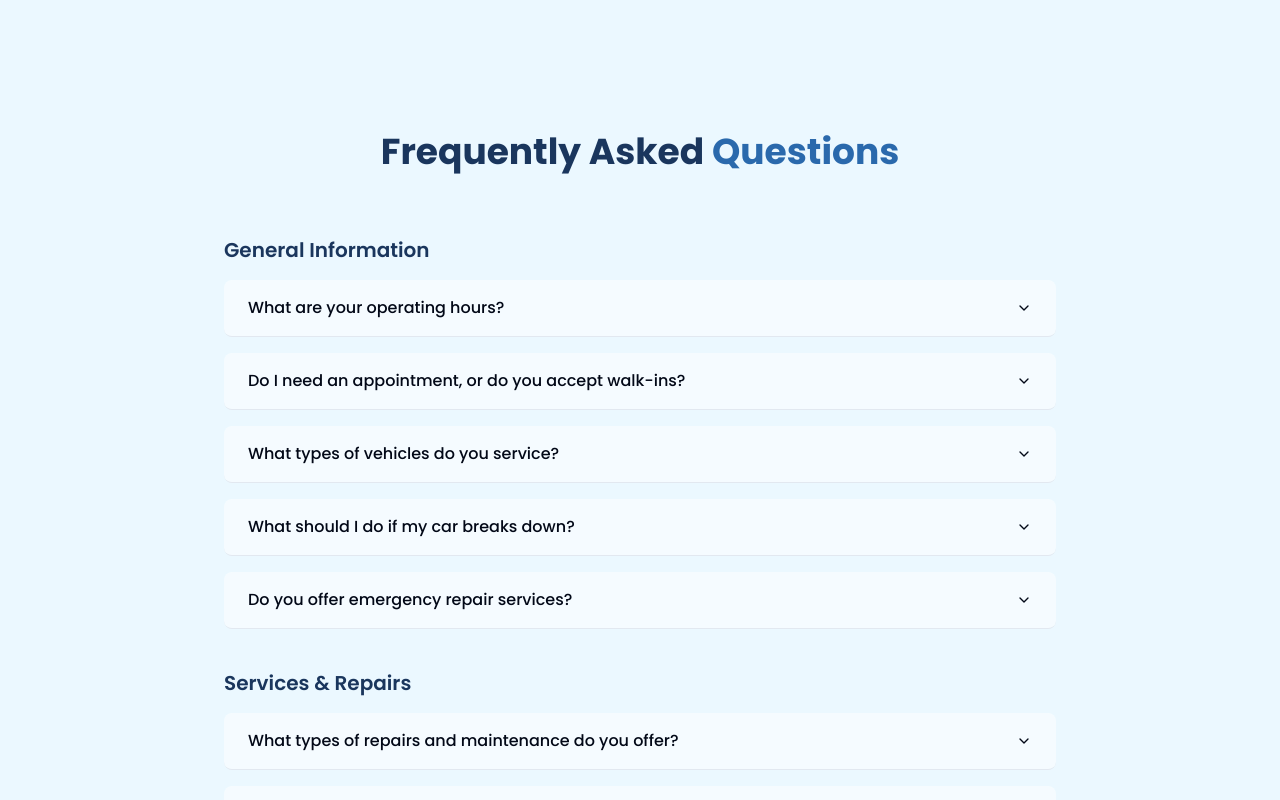
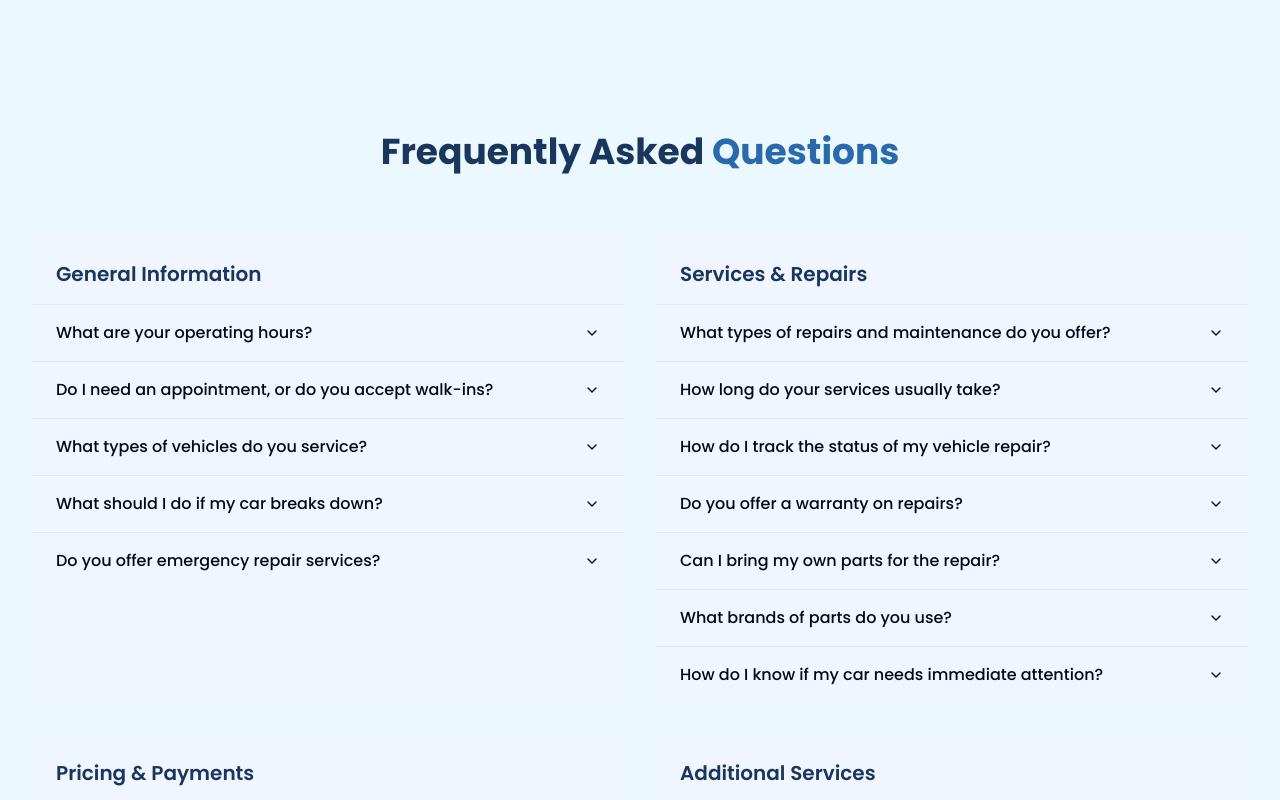
Before and after one commit to lan-celot/SE2-, a Next.js app: page / in a window 1280 px wide. Shown: the part 6540-7340 px from the top of the page. Built offline with nearby package versions, Linux system fonts and the light colour scheme.

Commit message:
Update faq-section.tsx

```diff
--- a/components/customer-components/faq-section.tsx
+++ b/components/customer-components/faq-section.tsx
@@ -1,12 +1,8 @@
 "use client"
 
-import {
-  Accordion,
-  AccordionContent,
-  AccordionItem,
-  AccordionTrigger,
-} from "@/components/customer-components/ui/accordion"
+import { useState } from "react"
 import { BackgroundLogo } from "./background-logo"
+import { ChevronDown } from "lucide-react"
 
 // Organize FAQs by category
 const faqCategories = [
@@ -108,41 +104,68 @@ const faqCategories = [
       },
       {
         question: "Can I get a digital receipt or invoice?",
-        answer: "Yes. Through Gmail, WhatsApp, WeChat, Telegram and Viber."
+        answer: "Yes. Through Gmail, WhatsApp, WeChat, Telegram and Viber.",
       },
     ],
   },
 ]
 
 export function FAQSection() {
+  // Track open/closed state for each question
+  const [openItems, setOpenItems] = useState<Record<string, boolean>>({})
+
+  const toggleItem = (id: string) => {
+    setOpenItems((prev) => ({
+      ...prev,
+      [id]: !prev[id],
+    }))
+  }
+
   return (
     <section id="faqs" className="relative py-16 md:py-24 overflow-hidden">
       <BackgroundLogo position="right" className="-z-10" />
-      <div className="max-w-4xl mx-auto px-4 sm:px-6 lg:px-8">
+      <div className="max-w-7xl mx-auto px-4 sm:px-6 lg:px-8">
         <h2 className="text-center text-3xl md:text-4xl font-bold mb-16">
           <span className="text-primary-dark">Frequently Asked</span> <span className="text-secondary">Questions</span>
         </h2>
 
-        <div className="space-y-10">
+        <div className="grid md:grid-cols-2 gap-6 lg:gap-8">
           {faqCategories.map((category, categoryIndex) => (
-            <div key={categoryIndex} className="space-y-4">
-              <h3 className="text-xl font-semibold text-primary-dark mb-4">{category.category}</h3>
-              <Accordion type="single" collapsible className="space-y-4">
-                {category.questions.map((faq, index) => (
-                  <AccordionItem
-                    key={index}
-                    value={`${categoryIndex}-item-${index}`}
-                    className="bg-white/50 rounded-lg"
-                  >
-                    <AccordionTrigger className="text-left px-6 hover:no-underline hover:text-secondary [&[data-state=open]]:text-secondary">
-                      {faq.question}
-                    </AccordionTrigger>
-                    <AccordionContent className="px-6 pb-4 text-gray-600 whitespace-pre-line">
-                      {faq.answer}
-                    </AccordionContent>
-                  </AccordionItem>
-                ))}
-              </Accordion>
+            <div key={categoryIndex} className="bg-blue-50 rounded-lg overflow-hidden">
+              <h3 className="text-xl font-semibold text-primary-dark p-6 pb-4">{category.category}</h3>
+              <div className="flex flex-col">
+                {category.questions.map((faq, index) => {
+                  const itemId = `${categoryIndex}-item-${index}`
+                  const isOpen = openItems[itemId] || false
+
+                  return (
+                    <div key={index} className="border-t border-blue-100">
+                      <div className="w-full">
+                        <button
+                          onClick={() => toggleItem(itemId)}
+                          className="flex justify-between items-center w-full px-6 py-4 text-left hover:text-secondary transition-colors duration-200 focus:outline-none"
+                          aria-expanded={isOpen}
+                        >
+                          <span className={`text-sm md:text-base font-medium ${isOpen ? "text-secondary" : ""}`}>
+                            {faq.question}
+                          </span>
+                          <ChevronDown
+                            className={`h-4 w-4 shrink-0 transition-transform duration-200 ${isOpen ? "transform rotate-180" : ""}`}
+                          />
+                        </button>
+
+                        <div
+                          className={`overflow-hidden transition-all duration-300 ease-in-out ${
+                            isOpen ? "max-h-96" : "max-h-0"
+                          }`}
+                        >
+                          <div className="px-6 pb-4 text-gray-600 text-sm">{faq.answer}</div>
+                        </div>
+                      </div>
+                    </div>
+                  )
+                })}
+              </div>
             </div>
           ))}
         </div>
```
